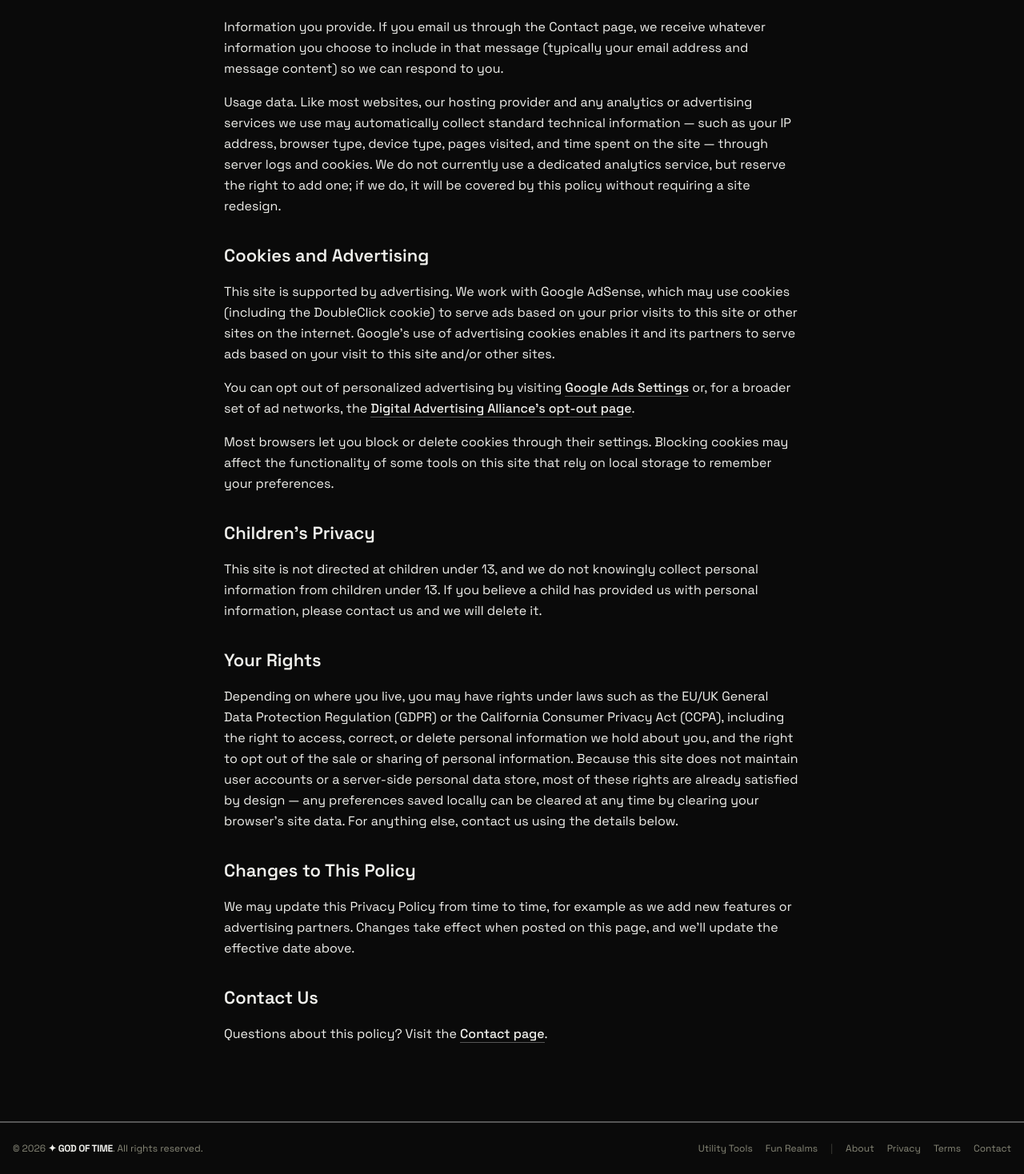
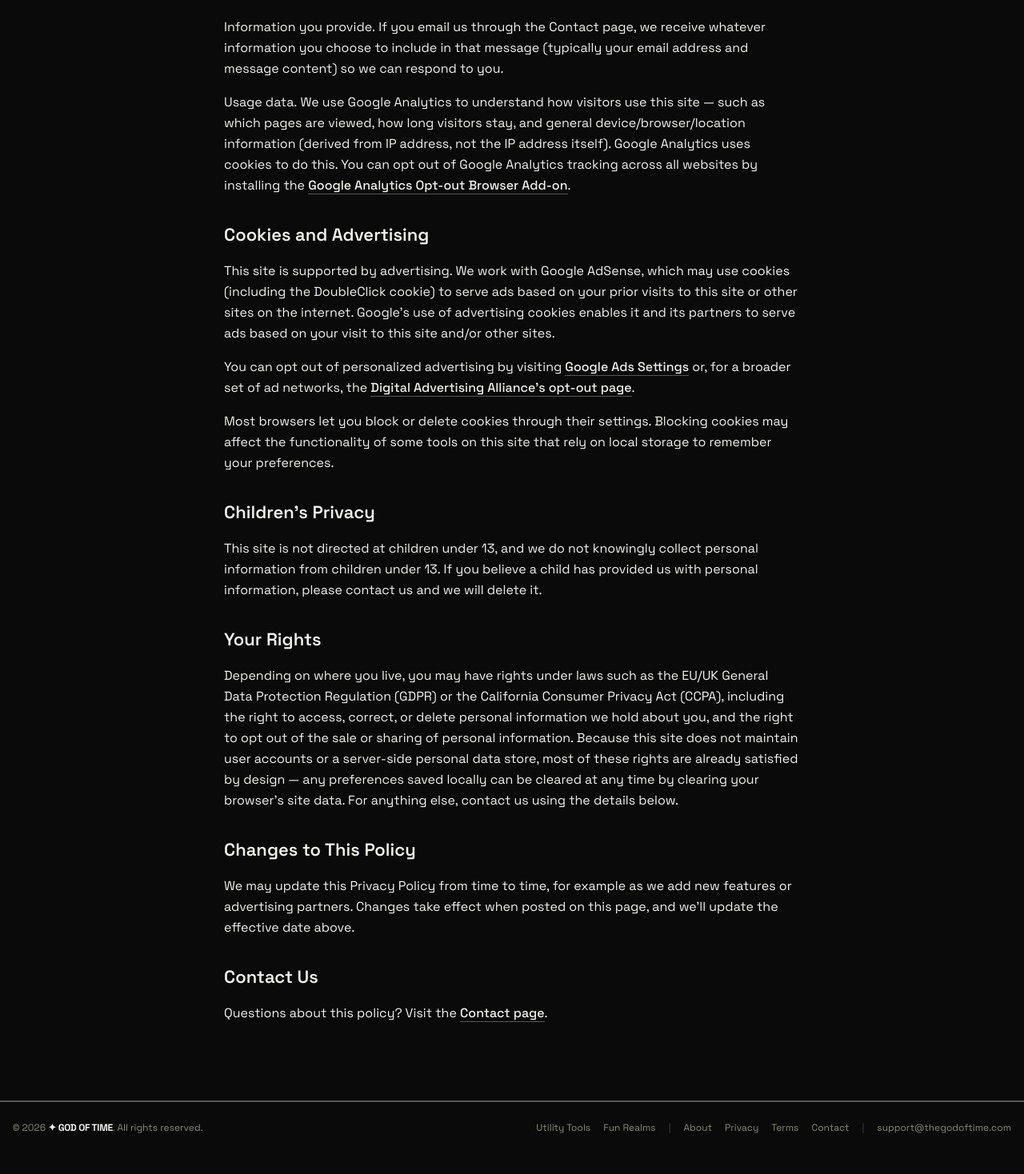
Before and after one commit to sinthujan97/the-god-of-time, a Next.js app: page /privacy in a window 1280 px wide. Shown: the part 509-1977 px from the top of the page at 80% size. After the commit the page ends 1951 px from the top, so only its background shows below. Built offline with nearby package versions, Linux system fonts and the light colour scheme; no server answers.

Commit message:
added google analytics on 11/07/2026

```diff
--- a/app/layout.tsx
+++ b/app/layout.tsx
@@ -11,6 +11,8 @@ import { cn } from "@/lib/utils";
 // Set NEXT_PUBLIC_ADSENSE_CLIENT_ID (format "ca-pub-XXXXXXXXXXXXXXXX") once an
 // AdSense Publisher ID exists. Renders nothing until then.
 const ADSENSE_CLIENT_ID = process.env.NEXT_PUBLIC_ADSENSE_CLIENT_ID;
+
+const GA_MEASUREMENT_ID = "G-WY92F7LZ6L";
 
 const cormorant = Cormorant_Garamond({
   subsets: ["latin"],
@@ -76,6 +78,18 @@ export default function RootLayout({
       suppressHydrationWarning
     >
       <body className="min-h-full flex flex-col bg-bg-base text-text-primary" suppressHydrationWarning>
+        <Script
+          src={`https://www.googletagmanager.com/gtag/js?id=${GA_MEASUREMENT_ID}`}
+          strategy="afterInteractive"
+        />
+        <Script id="google-analytics" strategy="afterInteractive">
+          {`
+            window.dataLayer = window.dataLayer || [];
+            function gtag(){dataLayer.push(arguments);}
+            gtag('js', new Date());
+            gtag('config', '${GA_MEASUREMENT_ID}');
+          `}
+        </Script>
         {ADSENSE_CLIENT_ID && (
           <Script
             async
--- a/app/privacy/page.tsx
+++ b/app/privacy/page.tsx
@@ -41,7 +41,8 @@ export default function PrivacyPage() {
           <strong>Information you provide.</strong> If you email us through the Contact page, we receive whatever information you choose to include in that message (typically your email address and message content) so we can respond to you.
         </p>
         <p className="seo-body text-base leading-relaxed text-text-primary font-sans font-light mb-8">
-          <strong>Usage data.</strong> Like most websites, our hosting provider and any analytics or advertising services we use may automatically collect standard technical information — such as your IP address, browser type, device type, pages visited, and time spent on the site — through server logs and cookies. We do not currently use a dedicated analytics service, but reserve the right to add one; if we do, it will be covered by this policy without requiring a site redesign.
+          <strong>Usage data.</strong> We use Google Analytics to understand how visitors use this site — such as which pages are viewed, how long visitors stay, and general device/browser/location information (derived from IP address, not the IP address itself). Google Analytics uses cookies to do this. You can opt out of Google Analytics tracking across all websites by installing the{" "}
+          <a href="https://tools.google.com/dlpage/gaoptout" target="_blank" rel="noopener noreferrer" className="seo-internal-link underline">Google Analytics Opt-out Browser Add-on</a>.
         </p>
 
         <h2 className="seo-h2 text-[22px] font-semibold text-text-primary mt-8 mb-4 font-sans">Cookies and Advertising</h2>
--- a/components/ui/Footer.tsx
+++ b/components/ui/Footer.tsx
@@ -30,6 +30,10 @@ export default function Footer() {
           <Link href="/contact" className="hover:text-text-primary transition-colors">
             Contact
           </Link>
+          <span className="opacity-40" aria-hidden="true">|</span>
+          <a href="mailto:support@thegodoftime.com" className="hover:text-text-primary transition-colors">
+            support@thegodoftime.com
+          </a>
         </div>
       </div>
     </footer>
```
